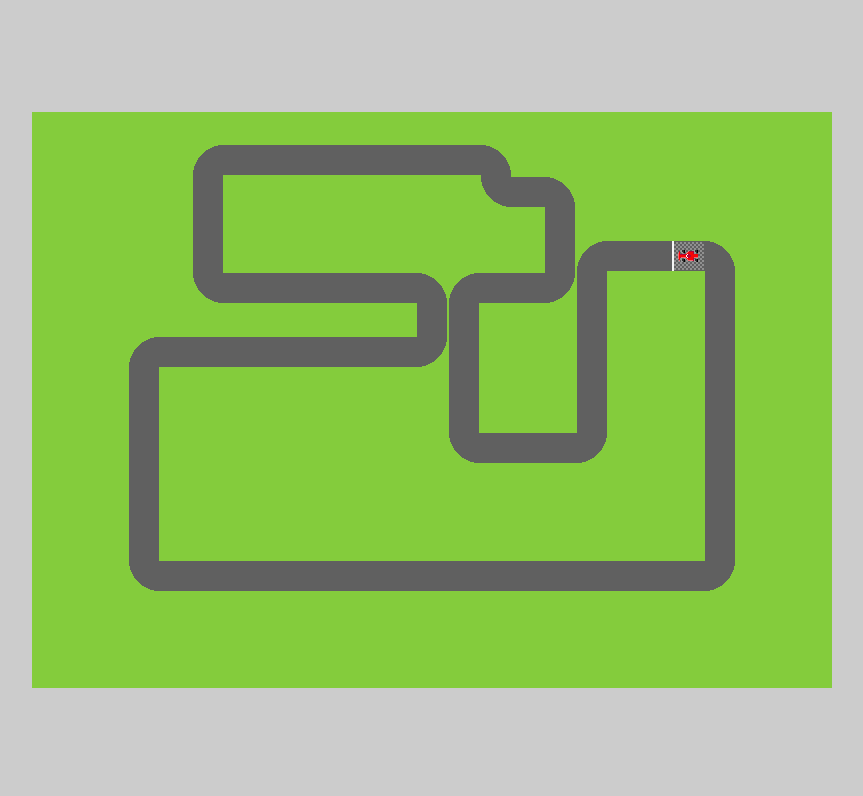
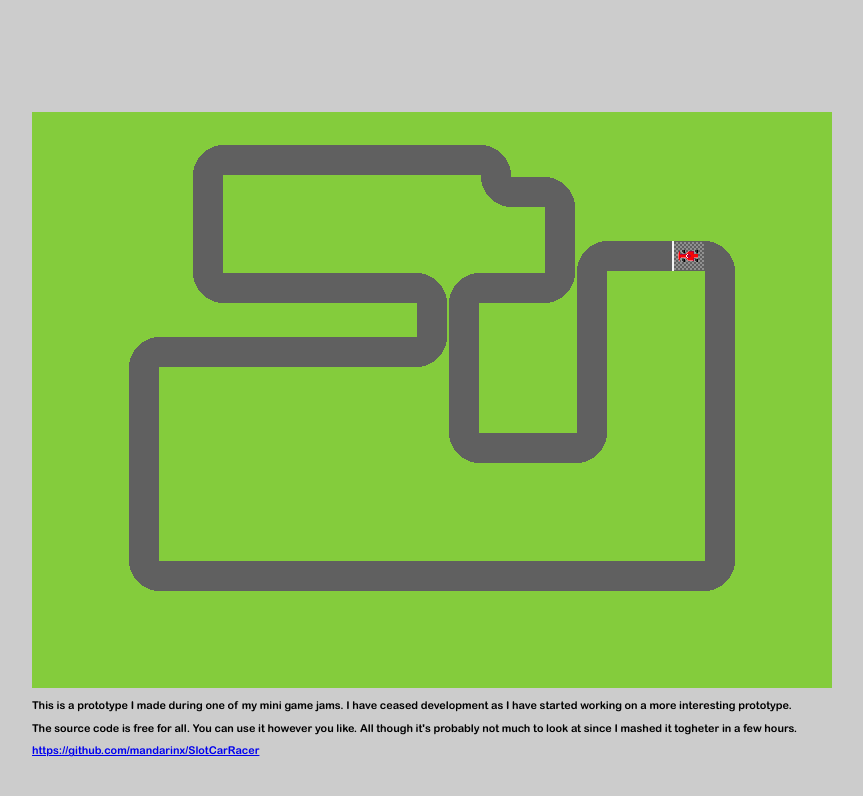
Before and after one commit to mandarinx/SlotCarRacer, a plain HTML site: page index.html in a window 1280 px wide. Shown: the whole page, without its empty margins (208-1071 px from the left). Drawn offline with Linux system fonts and the light colour scheme.

Commit message:
Added a project description

```diff
--- a/css/game.css
+++ b/css/game.css
@@ -12,4 +12,12 @@ body {
     padding: 0px;
     background-color: #ccc;
     font-family: 'arial_rounded_mt_bold';
+    font-size: 67.5%;
 }
+
+div#description {
+    width: 800px;
+    margin-left: auto;
+    margin-right: auto;
+    margin-bottom: 10em;
+}
--- a/index.html
+++ b/index.html
@@ -13,6 +13,18 @@
 
 <div id="gameContainer"></div>
 
+<div id="description">
+    <p>
+    This is a prototype I made during one of my mini game jams. I have ceased
+    development as I have started working on a more interesting prototype.
+    </p>
+    <p>
+    The source code is free for all. You can use it however you like. All though
+    it's probably not much to look at since I mashed it togheter in a few hours.
+    </p>
+    <p><a href="https://github.com/mandarinx/SlotCarRacer">https://github.com/mandarinx/SlotCarRacer</a></p>
+</div>
+
 <script type="text/javascript">
 window.onload = function() {
     var game = new Phaser.Game(800, 576, Phaser.CANVAS, 'gameContainer');
```
